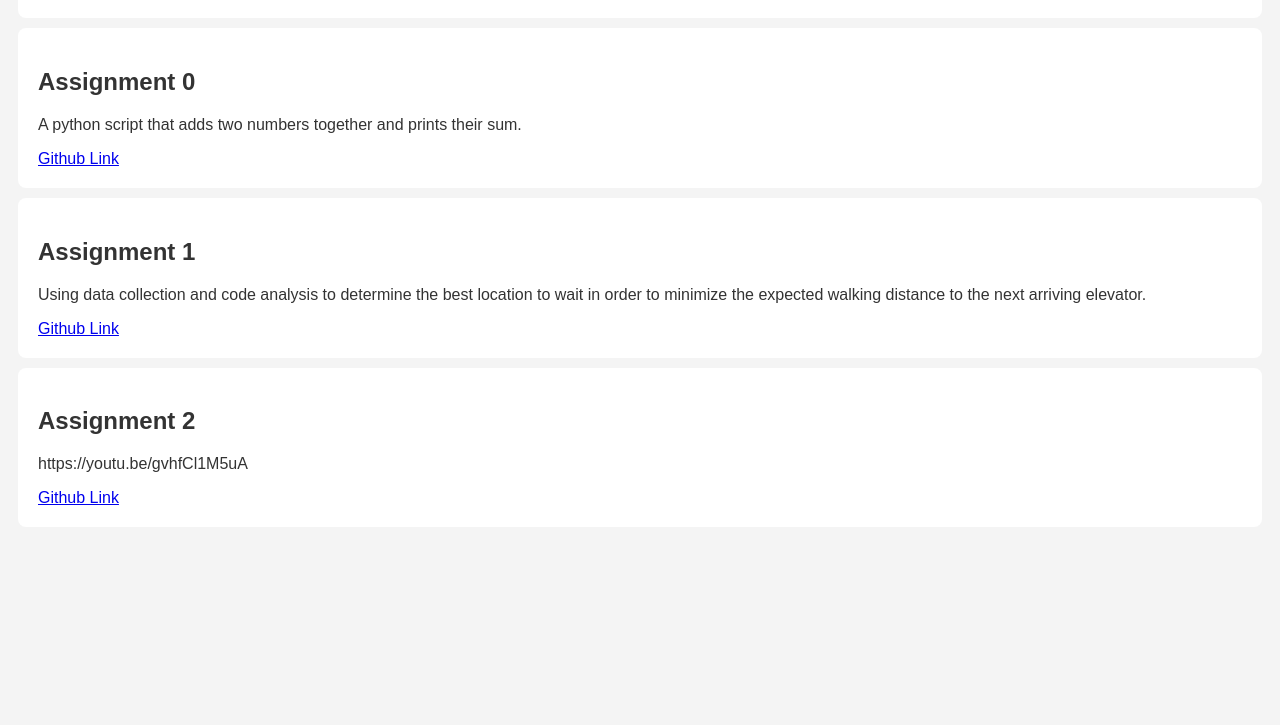
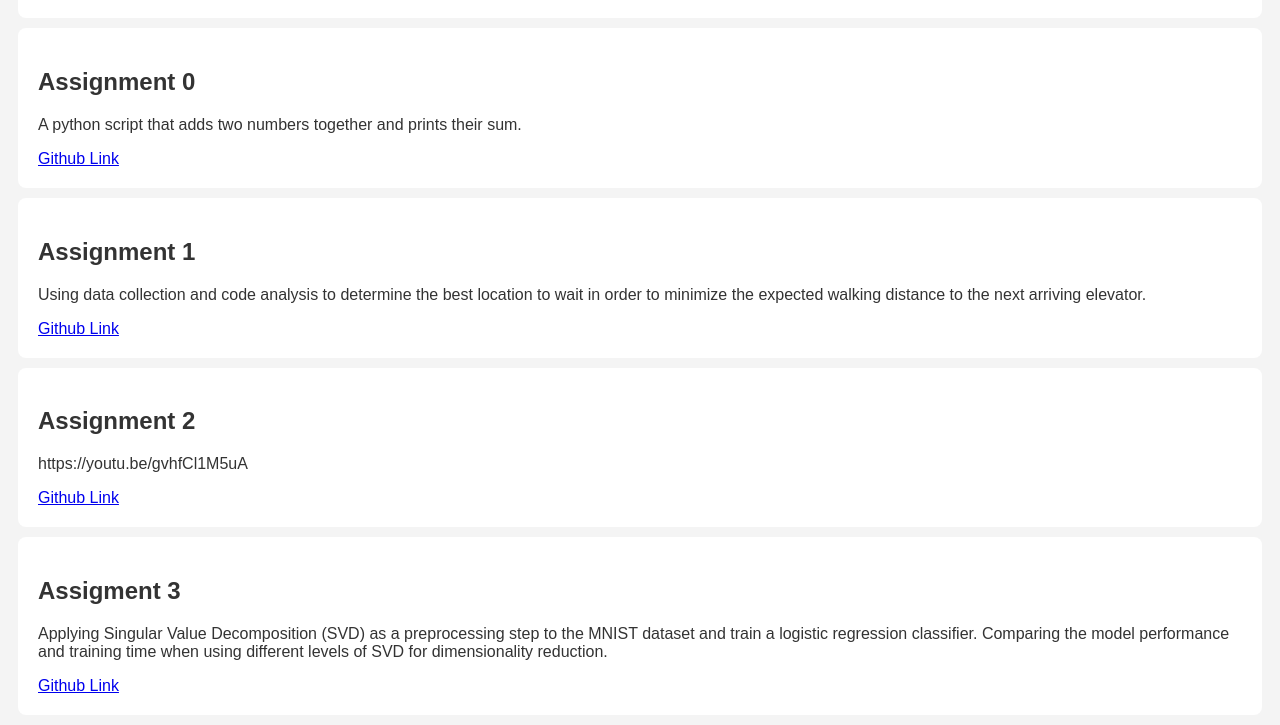
Before and after one commit to dmohsen/dmohsen.github.io, a plain HTML site: page assignments.html in a window 1280 px wide. Shown: the part 130-855 px from the top of the page. Before the commit the page ends 800 px from the top, so only its background shows below. Drawn offline with Linux system fonts and the light colour scheme.

Commit message:
Update assignments.html

```diff
--- a/assignments.html
+++ b/assignments.html
@@ -36,5 +36,10 @@
         <p>https://youtu.be/gvhfCl1M5uA</p>
         <a href="https://github.com/dmohsen/dmohsen-assignment-2">Github Link</a>
     </section>
+    <section>
+        <h2>Assigment 3</h2>
+        <p>Applying Singular Value Decomposition (SVD) as a preprocessing step to the MNIST dataset and train a logistic regression classifier. Comparing the model performance and training time when using different levels of SVD for dimensionality reduction.</p>
+        <a href="https://github.com/dmohsen/dmohsen-assignment-3">Github Link</a>
+    </section>
 </body>
 </html>
```
